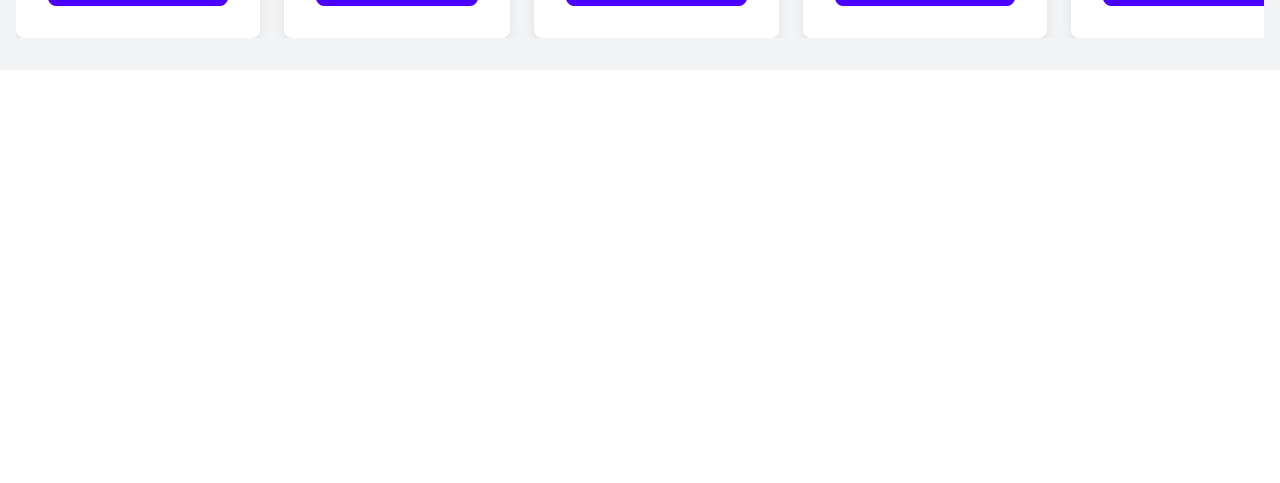
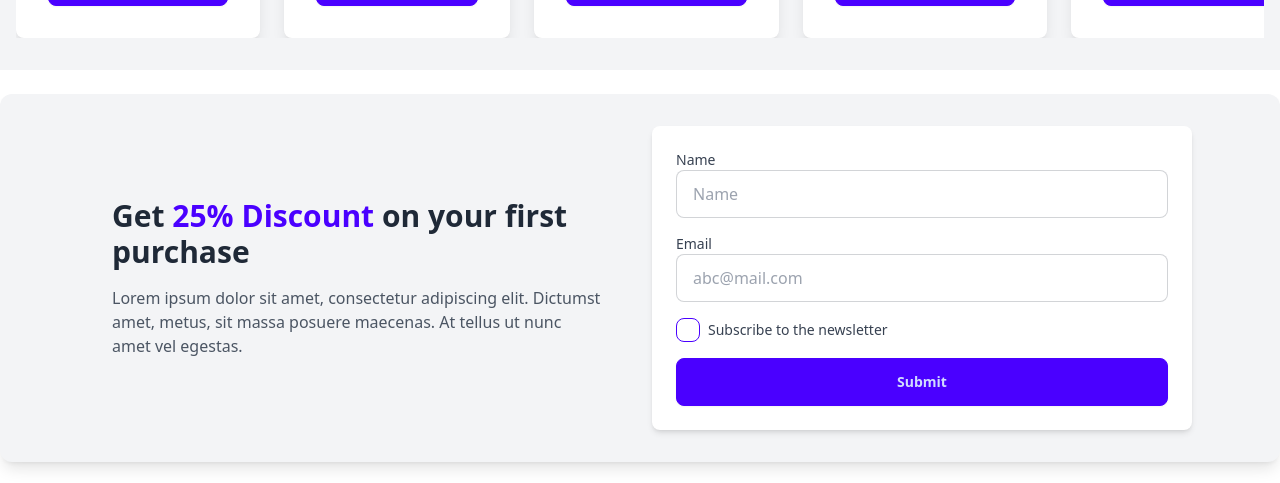
Before and after one commit to OmarDIOP0/sunu-boutique, an Angular app: page / in a window 1280 px wide. Shown: the part 2435-2918 px from the top of the page. Before the commit the page ends 2505 px from the top, so only its background shows below. Built offline with nearby package versions, Linux system fonts and the light colour scheme.

Commit message:
migration_sur_tailwind_css_new_letter_section

```diff
--- a/src/app/app.component.html
+++ b/src/app/app.component.html
@@ -28,45 +28,7 @@
 <app-best-selling-product></app-best-selling-product>
 
 <!--Section New Letter---->
-<!-- <section class="py-3">
-  <div class="container-fluid">
-    <div class="bg-secondary-subtle py-5 rounded-5">
-      <div class="container">
-        <div class="row">
-          <div class="col-md-6 p-5">
-            <div class="section-header">
-              <h2 class="section-title display-6">Get <span class="text-primary">25% Discount</span> on your first purchase</h2>
-            </div>
-            <p>Lorem ipsum dolor sit amet, consectetur adipiscing elit. Dictumst amet, metus, sit massa posuere maecenas. At tellus ut nunc amet vel egestas.</p>
-          </div>
-          <div class="col-md-6 p-5">
-            <form>
-              <div class="mb-3">
-                <label for="name" class="form-label">Name</label>
-                <input type="text"
-                  class="form-control form-control-lg" name="name" id="name" placeholder="Name">
-              </div>
-              <div class="mb-3">
-                <label for="email" class="form-label">Email</label>
-                <input type="email" class="form-control form-control-lg" name="email" id="email" placeholder="abc@mail.com">
-              </div>
-              <div class="form-check form-check-inline mb-3">
-                <label class="form-check-label" for="subscribe">
-                <input class="form-check-input" type="checkbox" id="subscribe" value="subscribe">
-                Subscribe to the newsletter</label>
-              </div>
-              <div class="d-grid gap-2">
-                <button type="submit" class="btn btn-dark btn-lg">Submit</button>
-              </div>
-            </form>
-          </div>
-        </div>
-
-      </div>
-    </div>
-
-  </div>
-</section> -->
+<app-new-letter></app-new-letter>
 
 <!--Most Popular Product-->
 <!-- <section class="py-3 overflow-hidden">
--- a/src/app/app.component.ts
+++ b/src/app/app.component.ts
@@ -8,12 +8,14 @@ import { NewBrandsComponent } from './shared/layouts/new-brands/new-brands.compo
 import { TrendingProductComponent } from './shared/layouts/trending-product/trending-product.component';
 import { AnnoncePromoComponent } from "./shared/layouts/annonce-promo/annonce-promo.component";
 import { BestSellingProductComponent } from './shared/layouts/best-selling-product/best-selling-product.component';
+import { NewLetterComponent } from './shared/layouts/new-letter/new-letter.component';
 
 @Component({
   selector: 'app-root',
   imports: [RouterOutlet, FooterComponent, HeaderComponent,
            CategoryComponent, PromoComponent, NewBrandsComponent,
-           TrendingProductComponent, AnnoncePromoComponent,BestSellingProductComponent],
+           TrendingProductComponent, AnnoncePromoComponent,BestSellingProductComponent,
+            NewLetterComponent],
   templateUrl: './app.component.html',
   styleUrl: './app.component.css',
   schemas:[CUSTOM_ELEMENTS_SCHEMA],
--- /dev/null
+++ b/src/app/shared/layouts/new-letter/new-letter.component.html
@@ -0,0 +1,56 @@
+<section class="py-6">
+  <div class="container mx-auto">
+    <div class="bg-gray-100 py-8 rounded-xl shadow-lg">
+      <div class="max-w-6xl mx-auto grid grid-cols-1 md:grid-cols-2 gap-6 px-6">
+        <!-- Section Header -->
+        <div class="p-6 flex flex-col justify-center">
+          <h2 class="text-3xl font-bold mb-4">
+            Get <span class="text-primary">25% Discount</span> on your first purchase
+          </h2>
+          <p class="text-gray-600">
+            Lorem ipsum dolor sit amet, consectetur adipiscing elit. Dictumst amet, metus, sit massa posuere maecenas. At tellus ut nunc amet vel egestas.
+          </p>
+        </div>
+        <!-- Form Section -->
+        <div class="p-6 bg-white rounded-lg shadow-md">
+          <form class="space-y-4">
+            <div>
+              <label for="name" class="block text-sm font-medium text-gray-700">Name</label>
+              <input
+                type="text"
+                id="name"
+                name="name"
+                class="input input-bordered w-full"
+                placeholder="Name"
+              />
+            </div>
+            <div>
+              <label for="email" class="block text-sm font-medium text-gray-700">Email</label>
+              <input
+                type="email"
+                id="email"
+                name="email"
+                class="input input-bordered w-full"
+                placeholder="abc@mail.com"
+              />
+            </div>
+            <div class="flex items-center">
+              <input
+                type="checkbox"
+                id="subscribe"
+                name="subscribe"
+                class="checkbox checkbox-primary mr-2"
+              />
+              <label for="subscribe" class="text-sm text-gray-700">Subscribe to the newsletter</label>
+            </div>
+            <div>
+              <button type="submit" class="btn btn-primary w-full">
+                Submit
+              </button>
+            </div>
+          </form>
+        </div>
+      </div>
+    </div>
+  </div>
+</section>
```
Also changed, not shown: src/app/shared/layouts/new-letter/new-letter.component.ts (added, +11 -0 lines), src/app/shared/layouts/new-letter/new-letter.component.css (added), 1 other file (tests, documents, lock files or other folders).
